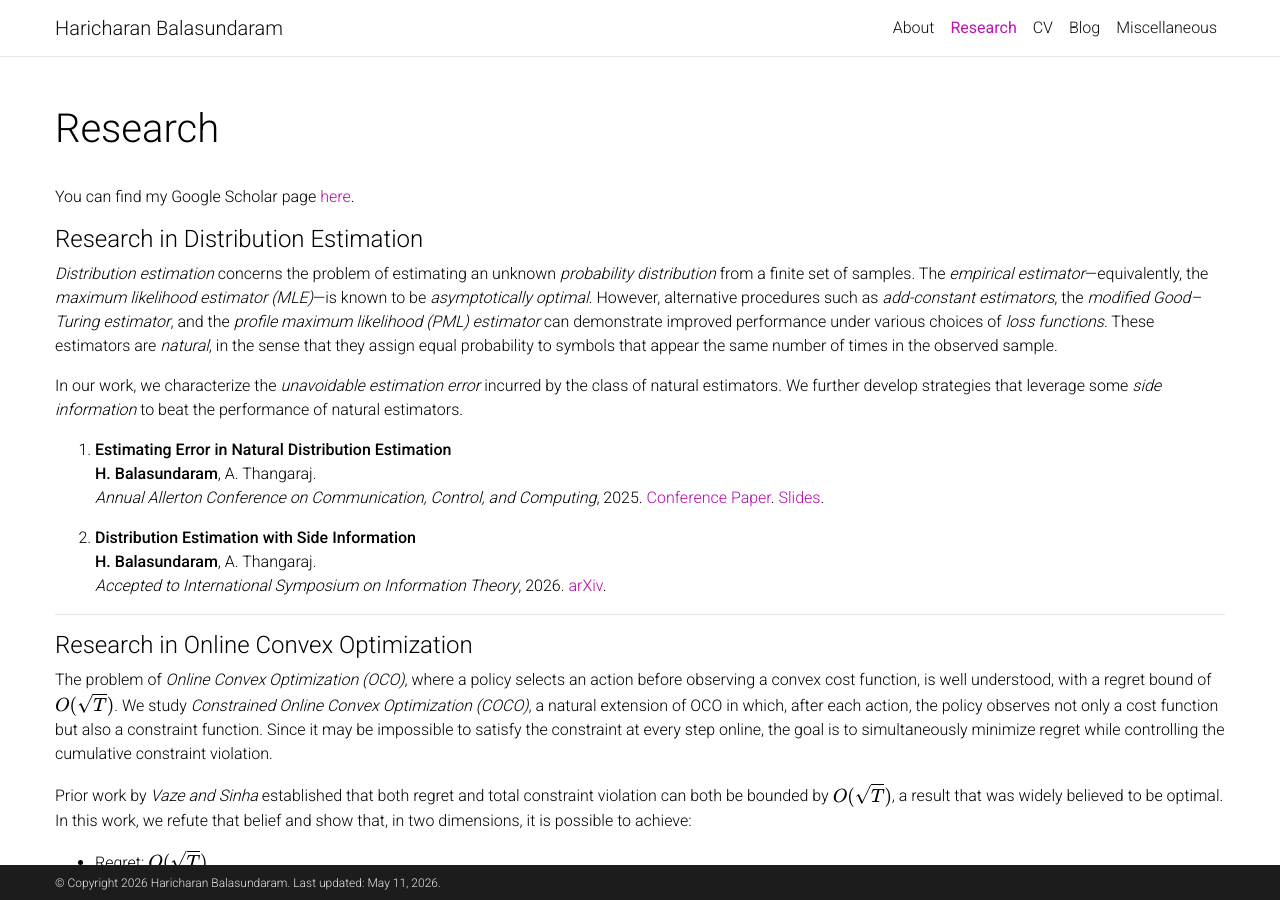
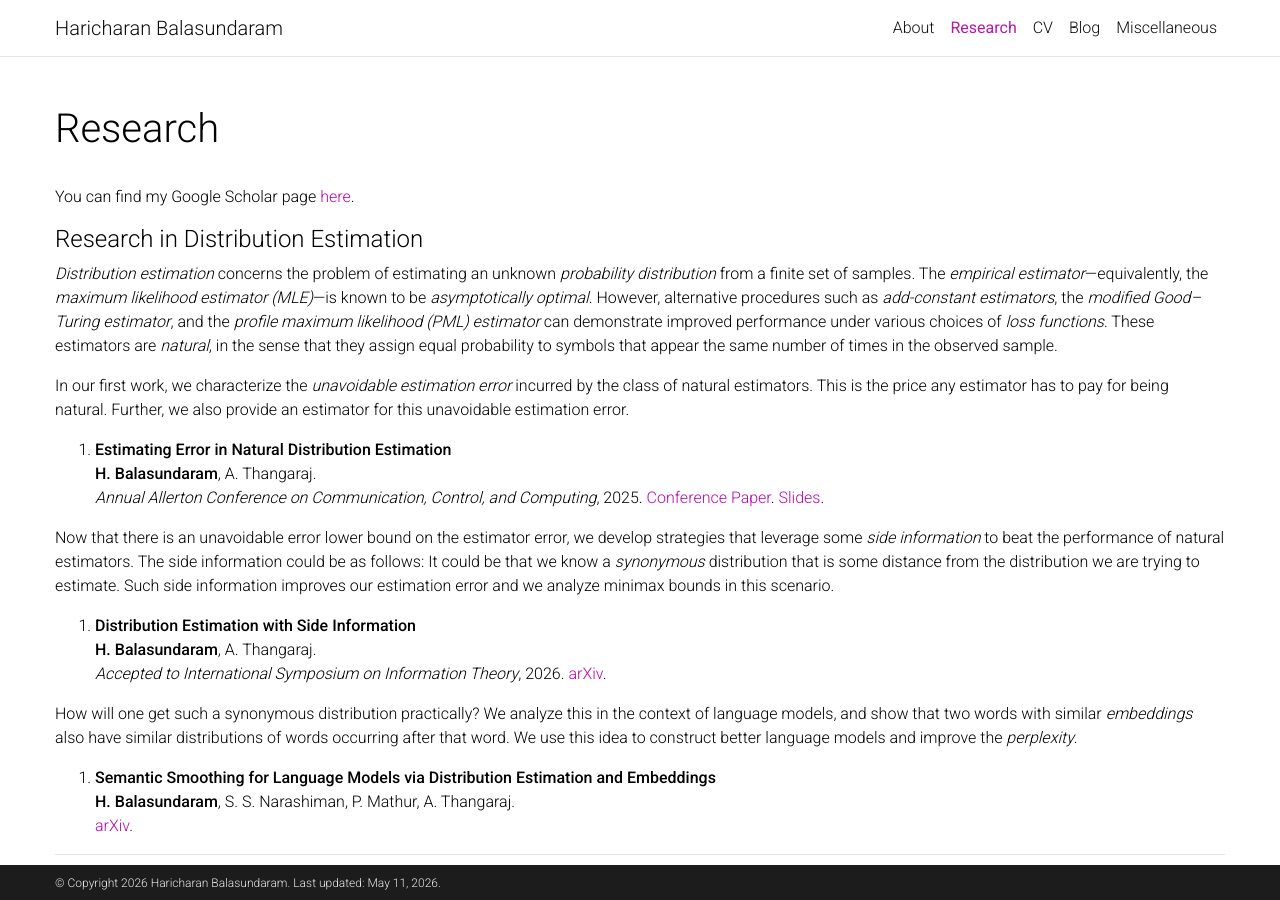
Before and after one commit to Haricharan1212/Haricharan1212.github.io, a Jekyll site: the page built from _pages/research.md, in a window 1280 px wide and 900 px high. Built offline with Jekyll 4.4.1, drawn with Linux system fonts in a browser that asks for light colours; comment, search, counter and statistics services are not loaded; a style sheet for code colours, icons or effects is not loaded.

Commit message:
Updated research.md

```diff
--- a/_pages/research.md
+++ b/_pages/research.md
@@ -15,15 +15,23 @@ You can find my Google Scholar page [here](https://scholar.google.com/citations?
 
 *Distribution estimation* concerns the problem of estimating an unknown *probability distribution* from a finite set of samples. The *empirical estimator*—equivalently, the *maximum likelihood estimator (MLE)*—is known to be *asymptotically optimal*. However, alternative procedures such as *add-constant estimators*, the *modified Good–Turing estimator*, and the *profile maximum likelihood (PML) estimator* can demonstrate improved performance under various choices of *loss functions*. These estimators are *natural*, in the sense that they assign equal probability to symbols that appear the same number of times in the observed sample.
 
-In our work, we characterize the *unavoidable estimation error* incurred by the class of natural estimators. We further develop strategies that leverage some *side information* to beat the performance of natural estimators.
+In our first work, we characterize the *unavoidable estimation error* incurred by the class of natural estimators. This is the price any estimator has to pay for being natural. Further, we also provide an estimator for this unavoidable estimation error.
 
 1. **Estimating Error in Natural Distribution Estimation**
    **H. Balasundaram**, A. Thangaraj.
    *Annual Allerton Conference on Communication, Control, and Computing*, 2025. [Conference Paper](https://hdl.handle.net/2142/130303). [Slides](https://easychair.org/smart-slide/slide/CwFS#{sn:1}).
 
+Now that there is an unavoidable error lower bound on the estimator error, we develop strategies that leverage some *side information* to beat the performance of natural estimators. The side information could be as follows: It could be that we know a *synonymous* distribution that is some distance from the distribution we are trying to estimate. Such side information improves our estimation error and we analyze minimax bounds in this scenario.
+
 2. **Distribution Estimation with Side Information**
    **H. Balasundaram**, A. Thangaraj.
    *Accepted to International Symposium on Information Theory*, 2026. [arXiv](https://arxiv.org/abs/2601.08535).
+
+How will one get such a synonymous distribution practically? We analyze this in the context of language models, and show that two words with similar *embeddings* also have similar distributions of words occurring after that word. We use this idea to construct better language models and improve the *perplexity*.
+
+3. **Semantic Smoothing for Language Models via Distribution Estimation and Embeddings**
+   **H. Balasundaram**, S. S. Narashiman, P. Mathur, A. Thangaraj.
+   [arXiv](https://arxiv.org/abs/2605.07994).
 
 ---
 
```
